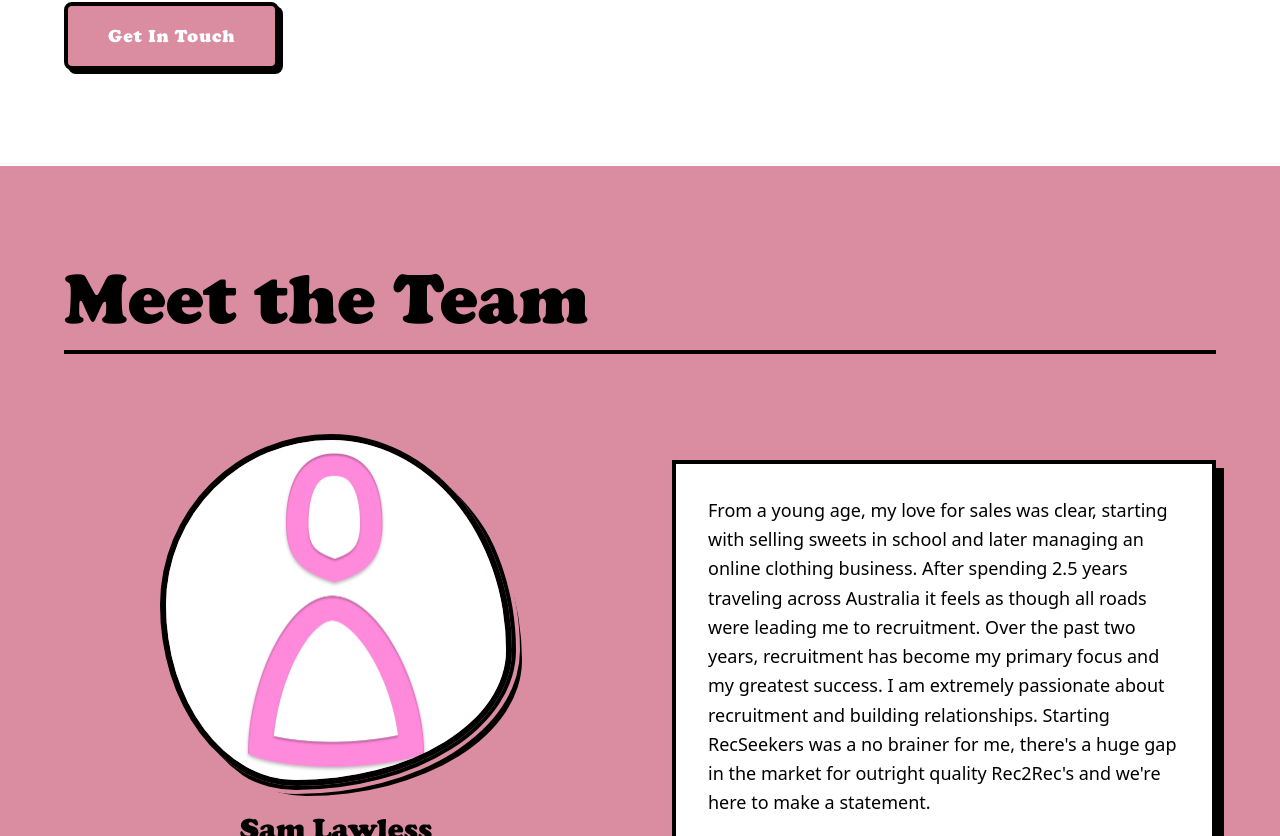
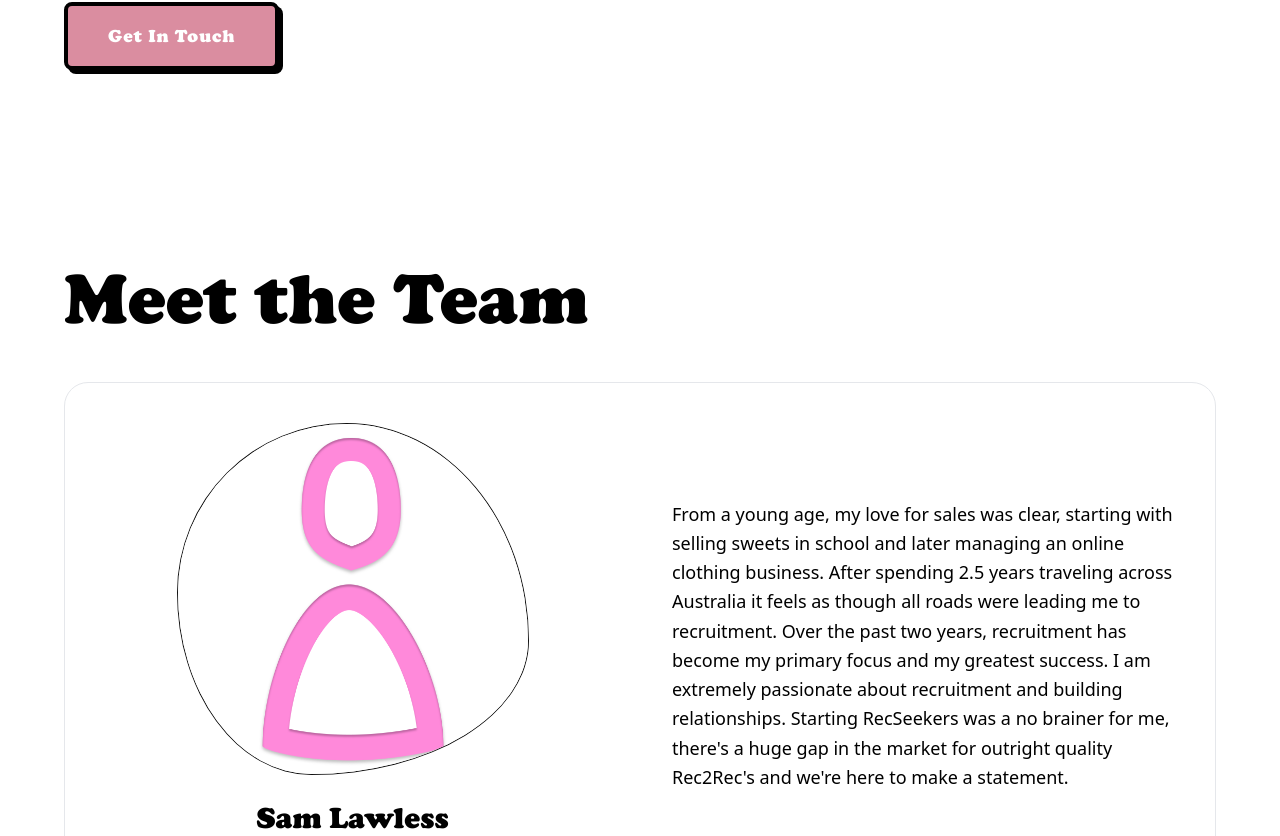
Before and after one commit to CD-Chief/RecSeekers-Website, a Next.js app in the folder frontend/: page /about in a window 1280 px wide. Shown: the part 684-1520 px from the top of the page. Built offline with nearby package versions, Linux system fonts and the light colour scheme.

Commit message:
feat: update BlobPortrait and TeamSection styles for improved layout and aesthetics

```diff
--- a/frontend/app/globals.css
+++ b/frontend/app/globals.css
@@ -105,12 +105,8 @@
   border-radius: 60% 40% 30% 70% / 60% 30% 70% 40%;
   animation: morphBlob 14s ease-in-out infinite alternate;
   overflow: hidden;
-  border: 6px solid black;
-  box-shadow: 10px 10px 0px 0px rgba(0,0,0,1);
+  border: 1.5px solid #111;
   flex-shrink: 0;
-  /* Outline ring that morphs with the shape */
-  outline: 4px solid #da8da0;
-  outline-offset: 4px;
 }
 
 @keyframes morphBlob {
--- a/frontend/components/About/BlobPortrait.tsx
+++ b/frontend/components/About/BlobPortrait.tsx
@@ -20,7 +20,7 @@ interface BlobPortraitProps {
 
 export function BlobPortrait({ member, imageSide = 'left' }: BlobPortraitProps) {
   const imageCol = (
-    <div className="flex flex-col items-center gap-6">
+    <div className="flex flex-col items-center gap-6 py-10 px-8">
       {/* relative wrapper required for Next.js fill */}
       <div className="blob-portrait relative">
         <Image
@@ -43,17 +43,15 @@ export function BlobPortrait({ member, imageSide = 'left' }: BlobPortraitProps)
   );
 
   const bioCol = (
-    <div className="flex items-center">
-      <div className="p-8 border-4 border-black shadow-[8px_8px_0px_0px_rgba(0,0,0,1)] bg-white">
-        <p className="text-lg text-black leading-relaxed">
-          {member.bio}
-        </p>
-      </div>
+    <div className="flex items-center px-8 py-10">
+      <p className="text-lg text-black leading-relaxed">
+        {member.bio}
+      </p>
     </div>
   );
 
   return (
-    <div className="grid grid-cols-1 lg:grid-cols-2 gap-16 items-center py-20 border-b-4 border-black last:border-b-0">
+    <div className="grid grid-cols-1 lg:grid-cols-2 gap-0 items-center">
       {imageSide === 'left' ? (
         <>
           {imageCol}
--- a/frontend/components/About/TeamSection.tsx
+++ b/frontend/components/About/TeamSection.tsx
@@ -30,21 +30,26 @@ const teamMembers: TeamMember[] = [
 
 export function TeamSection() {
   return (
-    <section className="relative z-10 bg-[#da8da0] py-24 px-8">
+    <section className="relative z-10 bg-white py-24 px-8">
       <div className="max-w-6xl mx-auto">
-        <div className="mb-4">
+        <div className="mb-12">
           <h2 className={`${cooper.className} text-6xl md:text-7xl text-black`}>
             Meet the Team
           </h2>
         </div>
-        <div className="border-t-4 border-black" />
+        <div className="flex flex-col gap-8">
           {teamMembers.map((member, i) => (
+            <div
+              key={member.name}
+              className="rounded-3xl border border-gray-200 bg-white overflow-hidden"
+            >
               <BlobPortrait
-            key={member.name}
                 member={member}
                 imageSide={i % 2 === 0 ? 'left' : 'right'}
               />
+            </div>
           ))}
+        </div>
       </div>
     </section>
   );
```
Lines whose indentation alone changed are shown as unchanged.
